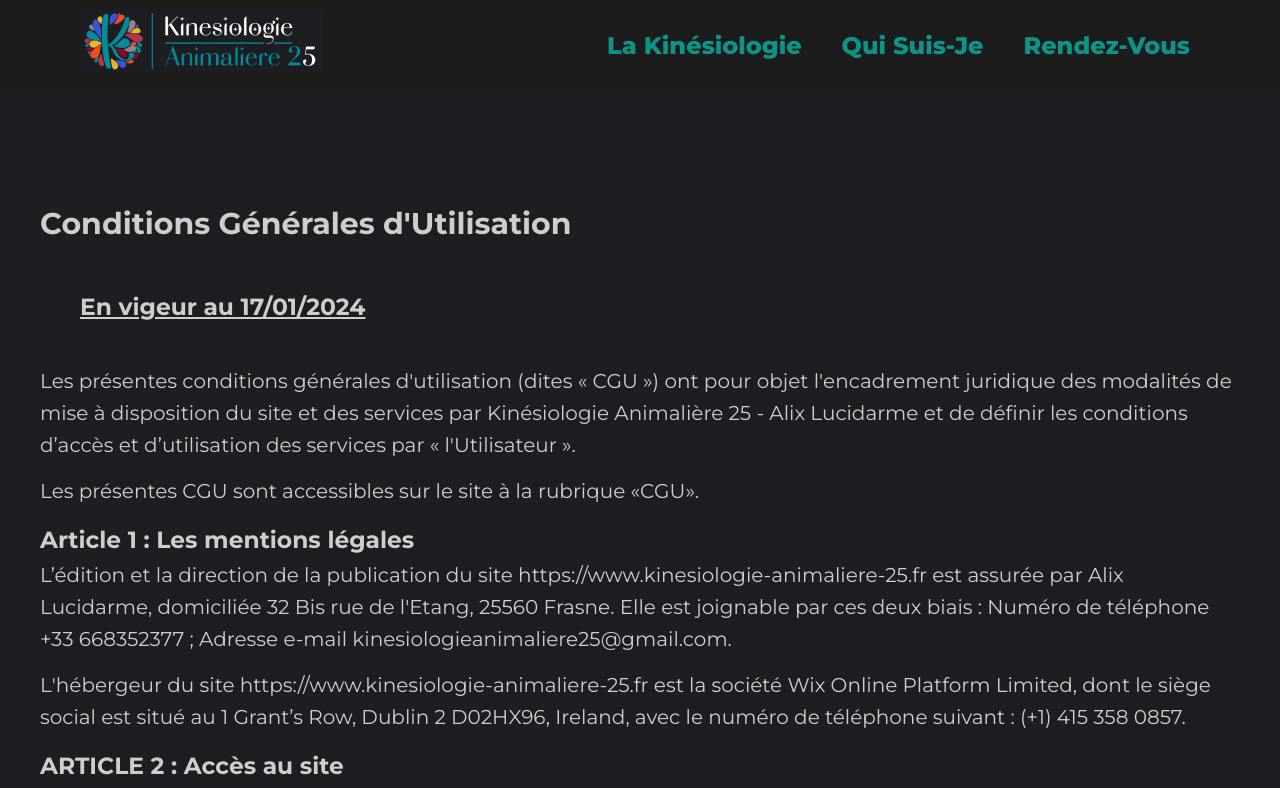
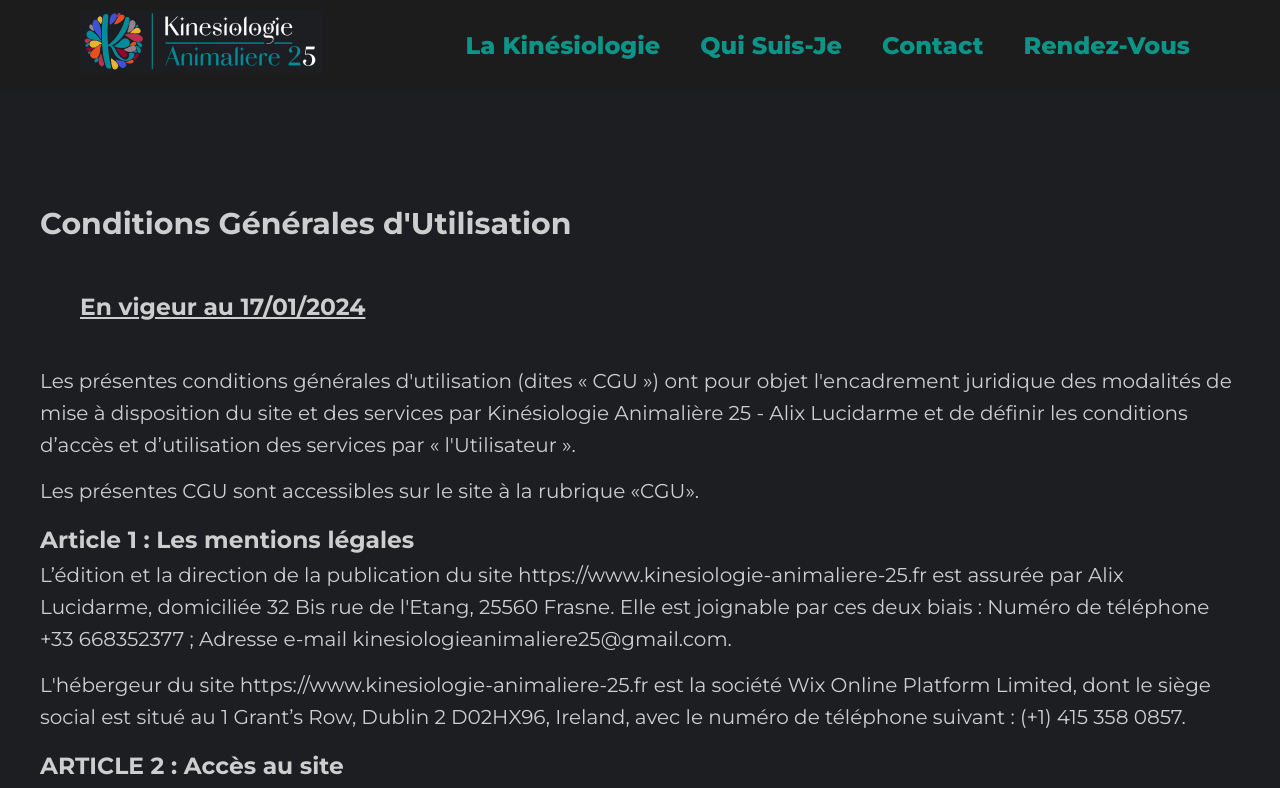
Before and after one commit to PilcodeurDev/GoReconnect, a React (Vite) app: page /condition-general-dutilisation in a window 1280 px wide. Shown: the top 788 px of the page. Built offline with nearby package versions, Linux system fonts and the light colour scheme.

Commit message:
add anchor, lien in navbar and footer

```diff
--- a/src/components/layout/footer/Footer.jsx
+++ b/src/components/layout/footer/Footer.jsx
@@ -6,7 +6,6 @@ import { Link } from "react-router-dom";
 import { fbk, insta, logo, whatsApp } from "../../../assets";
 
 export default function Footer() {
-
   const PilcodeurDev = (
     <a
       href="https://my-visual-impact-prod-a80de0f47f5b.herokuapp.com/"
@@ -42,6 +41,11 @@ export default function Footer() {
           <div>
             <Link to="/#quiJeSuis" className="lien">
               Qui suis-je ?
+            </Link>
+          </div>
+          <div>
+            <Link to="/#contact" className="lien">
+              Contact
             </Link>
           </div>
           <div>
--- a/src/components/layout/navbar/Navbar.jsx
+++ b/src/components/layout/navbar/Navbar.jsx
@@ -24,6 +24,7 @@ export default function navbar() {
       <div className="navButton">
         <Link to="/#laKinesiologie">La Kinésiologie</Link>
         <Link to="/#quiJeSuis">Qui Suis-Je</Link>
+        <Link to="/#contact">Contact</Link>
         <Link to="/#reservation">Rendez-Vous</Link>
       </div>
     </nav>
```
Lines whose indentation alone changed are shown as unchanged.
